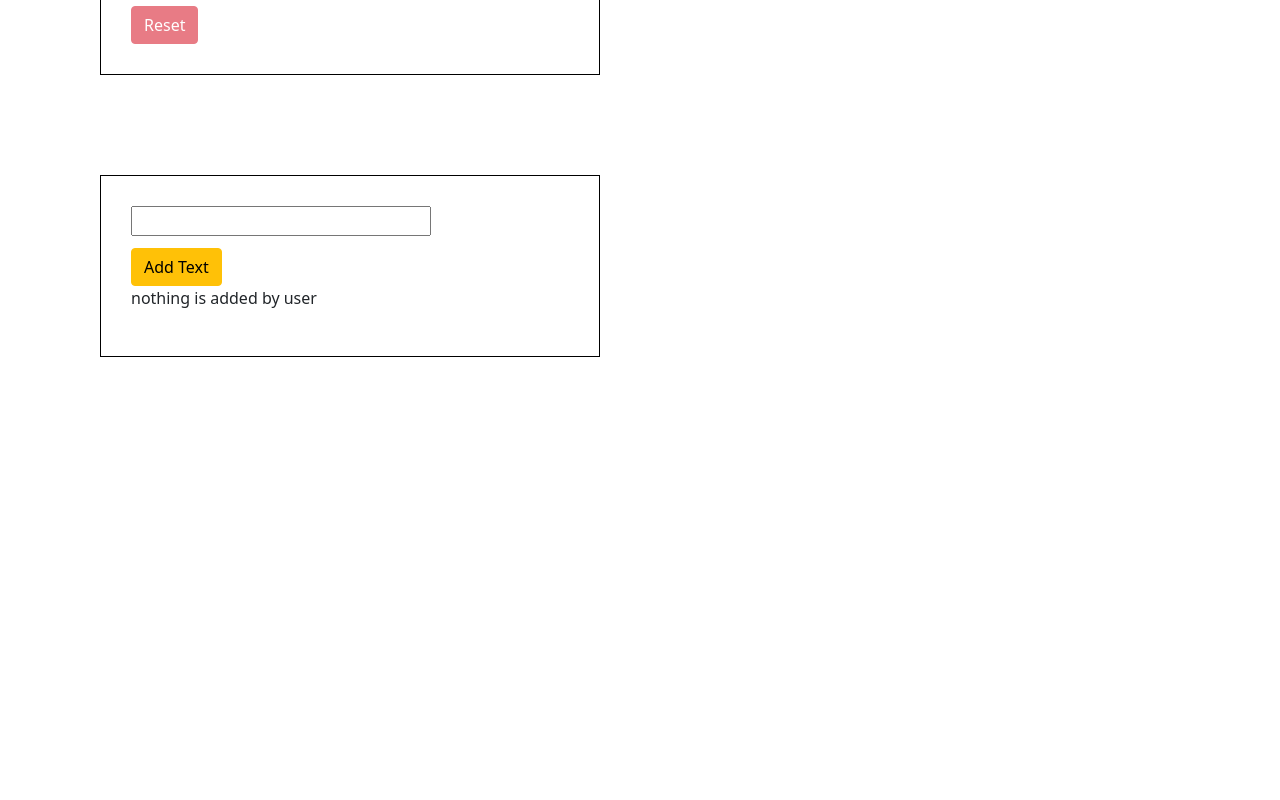
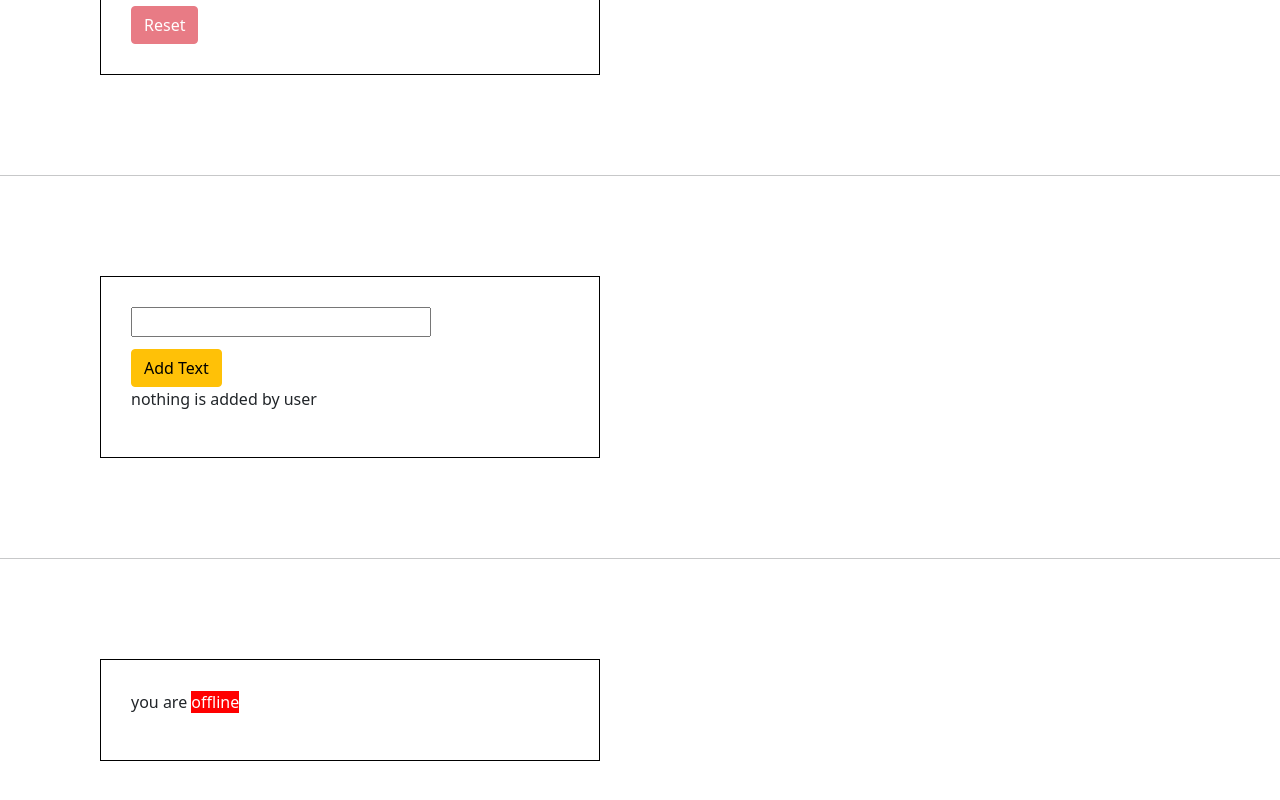
Before and after one commit to Knightch/AngularPracticeRepo, an Angular app in the folder angular-concept-prac/: page / in a window 1280 px wide. Shown: the part 570-1370 px from the top of the page. Before the commit the page ends 1027 px from the top, so only its background shows below. Built offline with nearby package versions, Linux system fonts and the light colour scheme.

Commit message:
using ngStyle directive

```diff
--- a/angular-concept-prac/src/app/directive-concept/directive-concept.component.html
+++ b/angular-concept-prac/src/app/directive-concept/directive-concept.component.html
@@ -1,3 +1,4 @@
+<hr>
 <div class="card-section">
   <input type="text" [(ngModel)]="inputText">
   <br>
@@ -7,3 +8,7 @@
     <p>nothing is added by user</p>
   </ng-template>
 </div>
+<hr>
+<div class="card-section">
+  <p>you are <span [ngStyle]="{backgroundColor:gettingBgColor(), color:'white'}">{{ statusOnSocialMedia }}</span></p>
+</div>
--- a/angular-concept-prac/src/app/directive-concept/directive-concept.component.ts
+++ b/angular-concept-prac/src/app/directive-concept/directive-concept.component.ts
@@ -8,8 +8,14 @@ import { Component, OnInit } from '@angular/core';
 export class DirectiveConceptComponent implements OnInit {
   inputText = "";
   userTypedText = false;
-  constructor() { }
+  statusOnSocialMedia: string = 'online';
+  constructor() {
+    this.statusOnSocialMedia = Math.random() > 0.4 ? 'online' : 'offline'
+  }
 
+  gettingBgColor() {
+    return this.statusOnSocialMedia === 'online' ? 'green' : 'red';
+  }
   ngOnInit(): void {
   }
   addText() {
```
